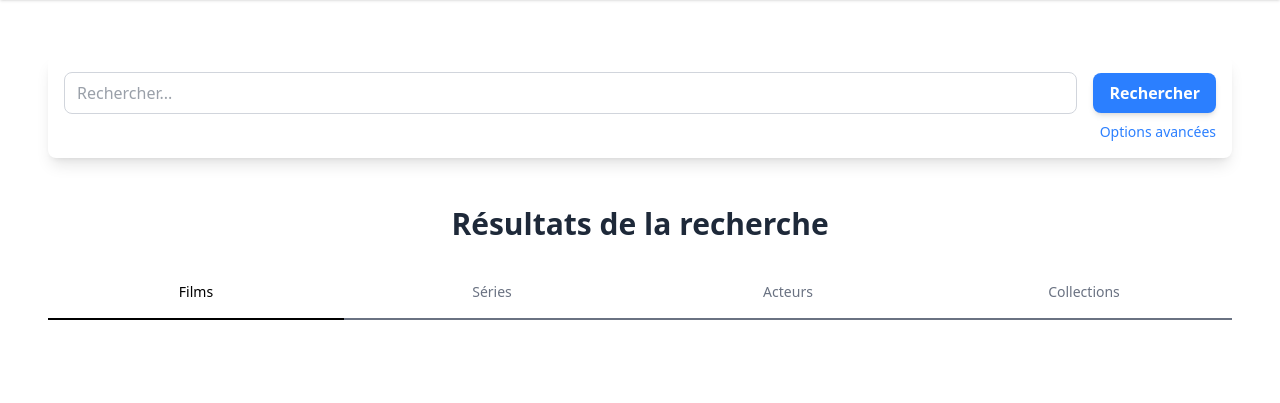
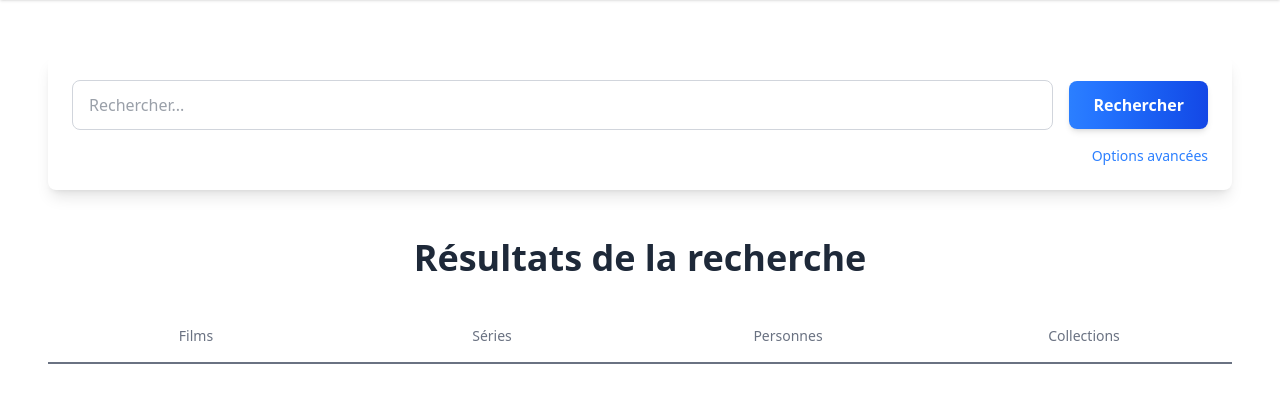
Before and after one commit to adriendeval/mywatchguide, a PHP site: template templates/search.html.twig in a window 1280 px wide. Shown: the part 112-515 px from the top of the page. Run offline with PHP 8.4, Linux system fonts and the light colour scheme; the template is opened without the code that fills it: most values are stand-ins (such as "Sample title", 1, 10 or a date in 2020); some libraries are stand-ins or nearby versions.

Commit message:
Modifications mineures

```diff
--- a/src/Sendmail.php
+++ b/src/Sendmail.php
@@ -35,7 +35,7 @@ class Sendmail
             $this->mail->Subject = $subject;
             $this->mail->Body = $body;
             $this->mail->send();
-            $this->log->info("Email sent to $to with subject: $subject");
+            $this->log->info("Email envoyé : $subject");
         } catch (\Exception $e) {
             $this->log->error("Email could not be sent. Mailer Error: {$this->mail->ErrorInfo}");
         }
--- a/templates/search.html.twig
+++ b/templates/search.html.twig
@@ -2,37 +2,32 @@
 
 {% block body %}
 
-	<div
-		class="container mx-auto px-4 py-8">
+<div class="container mx-auto px-4 py-8">
     <!-- Section de recherche compacte -->
-		<form action="search.php" method="post" class="bg-white shadow-lg rounded-lg p-4 mb-8">
-			<div class="flex items-center justify-between">
-				<input type="text" name="search_term" id="search_term" required class="flex-grow border border-gray-300 rounded-lg py-2 px-3 text-gray-700 focus:outline-none focus:ring-2 focus:ring-blue-500" placeholder="Rechercher..." value="{{ search_term|default('') }}">
+    <form action="search.php" method="post" class="bg-white shadow-lg rounded-lg p-6 mb-8">
+        <div class="flex flex-col sm:flex-row items-center justify-between gap-4">
+            <input type="text" name="search_term" id="search_term" required
+                class="flex-grow border border-gray-300 rounded-lg py-3 px-4 text-gray-700 focus:outline-none focus:ring-2 focus:ring-blue-500"
+                placeholder="Rechercher..." value="{{ search_term|default('') }}">
 
-				<button type="submit" class="ml-4 bg-blue-500 hover:bg-blue-700 text-white font-bold py-2 px-4 rounded-lg shadow-md focus:outline-none focus:ring-2 focus:ring-blue-500">
+            <button type="submit"
+                class="bg-gradient-to-r from-blue-500 to-blue-700 hover:from-blue-600 hover:to-blue-800 text-white font-bold py-3 px-6 rounded-lg shadow-md focus:outline-none focus:ring-2 focus:ring-blue-500 transition duration-300">
                 Rechercher
             </button>
         </div>
-			<div class="mt-2 text-right">
-				<a href="#" class="text-sm text-blue-500 hover:underline flex items-center justify-end" onclick="toggleAdvancedOptions(event)">
+        <div class="mt-4 text-right">
+            <a href="#" class="text-sm text-blue-500 hover:underline flex items-center justify-end"
+                onclick="toggleAdvancedOptions(event)">
                 <span>Options avancées</span>
             </a>
         </div>
-			<div id="advanced-options" class="hidden mt-4 bg-gray-100 p-4 rounded-lg shadow-inner">
-				<div
-					class="grid grid-cols-1 sm:grid-cols-2 gap-4">
-					{# <div>
-									<label for="genre" class="block text-sm font-medium text-gray-700">Genre</label>
-										<select id="genre" name="genre" class="mt-1 block w-full border border-gray-300 rounded-lg py-2 px-3 text-gray-700 focus:outline-none focus:ring-2 focus:ring-blue-500">
-										<option value="">Sélectionner un genre</option>
-										{% for genre in genres %}
-										<option value="{{ genre.id }}">{{ genre.name }}</option>
-										{% endfor %}
-										</select>
-										</div> #}
+        <div id="advanced-options" class="hidden mt-6 bg-gray-100 p-6 rounded-lg shadow-inner">
+            <div class="grid grid-cols-1 sm:grid-cols-2 gap-6">
                 <div>
                     <label for="release_year" class="block text-sm font-medium text-gray-700">Année de sortie</label>
-						<input type="number" id="release_year" name="release_year" class="mt-1 block w-full border border-gray-300 rounded-lg py-2 px-3 text-gray-700 focus:outline-none focus:ring-2 focus:ring-blue-500" placeholder="Ex: 2023">
+                    <input type="number" id="release_year" name="release_year"
+                        class="mt-2 block w-full border border-gray-300 rounded-lg py-3 px-4 text-gray-700 focus:outline-none focus:ring-2 focus:ring-blue-500"
+                        placeholder="Ex: 2023">
                 </div>
             </div>
         </div>
@@ -46,153 +41,114 @@ advancedOptions.classList.toggle('hidden');
     </form>
 
     <!-- Barre d'onglets responsive -->
-		<h2 class="text-3xl font-semibold text-gray-800 mt-12 mb-6 text-center">Résultats de la recherche</h2>
+    <h2 class="text-4xl font-bold text-gray-800 mt-12 mb-8 text-center">Résultats de la recherche</h2>
 
     {% if results is not empty %}
     <div>
         <div class="border-b border-gray-200">
             <nav class="flex flex-wrap -mb-px justify-center" id="tabs">
-						<button data-tab="movie" class="tab-button flex-1 text-center text-grey-500 hover:text-gray-700 hover:border-gray-300 whitespace-nowrap py-4 px-1 border-b-2 font-medium text-sm" aria-current="page">
-							Films
+                {% set tabs = {'movie': 'Films', 'tv': 'Séries', 'person': 'Personnes', 'collection': 'Collections'} %}
+                {% for tab, label in tabs %}
+                <button data-tab="{{ tab }}"
+                    class="tab-button flex-1 text-center text-gray-500 hover:text-blue-600 hover:border-blue-500 whitespace-nowrap py-4 px-6 border-b-2 font-medium text-sm transition duration-300">
+                    {{ label }}
                 </button>
-						<button data-tab="tv" class="tab-button flex-1 text-center text-gray-500 hover:text-gray-700 hover:border-gray-300 whitespace-nowrap py-4 px-1 border-b-2 font-medium text-sm" aria-current="page">
-							Séries
-						</button>
-						<button data-tab="person" class="tab-button flex-1 text-center text-gray-500 hover:text-gray-700 hover:border-gray-300 whitespace-nowrap py-4 px-1 border-b-2 font-medium text-sm" aria-current="page">
-							Acteurs
-						</button>
-						<button data-tab="collection" class="tab-button flex-1 text-center text-gray-500 hover:text-gray-700 hover:border-gray-300 whitespace-nowrap py-4 px-1 border-b-2 font-medium text-sm">
-							Collections
-						</button>
+                {% endfor %}
             </nav>
         </div>
 
-				<div id="tab-contents">
+        <div id="tab-contents" class="mt-8">
             {% for type, items in results %}
             <div id="tab-{{ type }}" class="tab-content {% if type != 'movie' %}hidden{% endif %}">
                 {% if items is not empty %}
-								<div class="grid grid-cols-1 sm:grid-cols-2 lg:grid-cols-3 xl:grid-cols-4 gap-6 mt-6">
+                <div class="grid grid-cols-1 sm:grid-cols-2 lg:grid-cols-3 xl:grid-cols-4 gap-6">
                     {% for item in items %}
-										<div class="bg-white shadow-md rounded-lg overflow-hidden">
-											{% if type == 'movie' %}
-												<!-- Section Films -->
-												<div class="relative h-40 bg-gray-200 flex items-center justify-center">
-													{% if item.backdrop_path %}
-														<img src="https://image.tmdb.org/t/p/w500{{ item.backdrop_path }}" alt="{{ item.title }}" class="object-cover w-full h-full">
-													{% else %}
-														<span class="text-gray-500">Image indisponible</span>
-													{% endif %}
-												</div>
-												<div class="p-4">
-													<h3 class="text-lg font-semibold text-gray-900 mb-2">{{ item.title }}</h3>
-													<p
-														class="text-sm text-gray-600">
-														{# Affiche l’année (4 premiers caractères) ou 'Date inconnue' #}
-														{% set releaseYear = item.release_date|default('0000')|slice(0,4) %}
-														{{ releaseYear == '0000' ? 'Date inconnue' : releaseYear }}
-
-														{# Affiche le status si la date de sortie est dans le futur #}
-														{% if item.status and item.release_date and item.release_date > "now"|date("Y-m-d") %}
-															-
-															<span class="text-red-500">{{ item.status }}</span>
-														{% endif %}
-													</p>
-													<p class="text-sm text-gray-600">
-														Note :
-														{{ item.vote_average|default(0)|round(1) }}/10
-													</p>
-												</div>
-
-											{% elseif type == 'tv' %}
-												<!-- Section Séries -->
-												<div class="relative h-40 bg-gray-200 flex items-center justify-center">
-													{% if item.backdrop_path %}
-														<img src="https://image.tmdb.org/t/p/w500{{ item.backdrop_path }}" alt="{{ item.name }}" class="object-cover w-full h-full">
-													{% else %}
-														<span class="text-gray-500">Image indisponible</span>
-													{% endif %}
-												</div>
-												<div class="p-4">
-													<h3 class="text-lg font-semibold text-gray-900 mb-2">{{ item.name }}</h3>
-													<p class="text-sm text-gray-600">
-														{% set firstAirYear = item.first_air_date|default('0000')|slice(0,4) %}
-														{{ firstAirYear == '0000' ? 'Date inconnue' : firstAirYear }}
-														-
-														<span class="text-blue-500">{{ item.status }}</span>
-													</p>
-													<p class="text-sm text-gray-600">
-														Note :
-														{{ item.vote_average|default(0)|round(1) }}/10
-													</p>
-												</div>
-
-											{% elseif type == 'person' %}
-												<!-- Section Acteurs -->
-												<div class="relative h-40 bg-gray-200 flex items-center justify-center">
-													{% if item.profile_path %}
+                    <div class="bg-white shadow-lg rounded-lg overflow-hidden hover:shadow-xl transition duration-300">
+                        <div class="relative h-48 bg-gray-200 flex items-center justify-center">
+                            {% if type in ['movie', 'tv', 'collection'] and item.backdrop_path %}
+                                <img src="https://image.tmdb.org/t/p/w500{{ item.backdrop_path }}" alt="{{ item.title ?? item.name }}" class="object-cover w-full h-full">
+                            {% elseif type == 'person' and item.profile_path %}
                                 <img src="https://image.tmdb.org/t/p/w500{{ item.profile_path }}" alt="{{ item.name }}" class="object-cover w-full h-full">
                             {% else %}
                                 <span class="text-gray-500">Image indisponible</span>
                             {% endif %}
+
+                            {# Badges d'infos en overlay #}
+                            {% if type == 'movie' %}
+                                <div class="absolute top-0 left-0 m-2 bg-blue-500 text-white text-xs font-bold py-1 px-2 rounded">
+                                    {{ item.release_date|default('Date inconnue')|slice(0,4) }}
                                 </div>
-												<div class="p-4">
-													<h3 class="text-lg font-semibold text-gray-900 mb-2">{{ item.name }}</h3>
-													<p class="text-sm text-gray-600">
-														Célèbre pour :
-														{% if item.known_for is not empty %}
-															{{ item.known_for|map(i => i.title ?? i.name)|join(', ') }}
-														{% else %}
-															Non spécifié
-														{% endif %}
-													</p>
+                                <div class="absolute top-0 right-0 m-2 bg-green-500 text-white text-xs font-bold py-1 px-2 rounded">
+                                    {{ item.vote_average|default(0)|round(1) }}/10
                                 </div>
-
+                            {% elseif type == 'tv' %}
+                                <div class="absolute top-0 left-0 m-2 bg-blue-500 text-white text-xs font-bold py-1 px-2 rounded">
+                                    {{ item.first_air_date|default('Date inconnue')|slice(0,4) }}
+                                </div>
+                                <div class="absolute top-0 right-0 m-2 bg-green-500 text-white text-xs font-bold py-1 px-2 rounded">
+                                    {{ item.vote_average|default(0)|round(1) }}/10
+                                </div>
+                            {% elseif type == 'person' %}
+                                <div class="absolute top-0 left-0 m-2 bg-blue-500 text-white text-xs font-bold py-1 px-2 rounded">
+                                    Âge : {{ item.age|default('N/A') }}
+                                </div>
                             {% elseif type == 'collection' %}
-												<!-- Section Collections -->
-												<div class="relative h-40 bg-gray-200 flex items-center justify-center">
-													{% if item.backdrop_path %}
-														<img src="https://image.tmdb.org/t/p/w500{{ item.backdrop_path }}" alt="{{ item.name }}" class="object-cover w-full h-full">
-													{% else %}
-														<span class="text-gray-500">Image indisponible</span>
+                                <div class="absolute top-0 left-0 m-2 bg-blue-500 text-white text-xs font-bold py-1 px-2 rounded">
+                                    Déb: {{ item.first_air_date|default('N/A')|slice(0,4) }}
+                                </div>
+                                <div class="absolute top-0 right-0 m-2 bg-green-500 text-white text-xs font-bold py-1 px-2 rounded">
+                                    Fin: {{ item.last_air_date|default('N/A')|slice(0,4) }}
+                                </div>
                             {% endif %}
                         </div>
-												<div class="p-4">
-													<h3 class="text-lg font-semibold text-gray-900 mb-2">{{ item.name }}</h3>
+                        <div class="p-6">
+                            <h3 class="text-lg font-semibold text-gray-900 mb-2">{{ item.title ?? item.name }}</h3>
+                            {% if type == 'movie' or type == 'tv' %}
+                                <p class="text-sm text-gray-600">
+                                    {{ item.overview|default('Aucun synopsis disponible')|slice(0,100) ~ '...' }}
+                                </p>
+                            {% elseif type == 'person' %}
+                                <p class="text-sm text-gray-600">
+                                    Célèbre pour : {{ item.known_for|map(i => i.title ?? i.name)|join(', ')|default('Non spécifié') }}
+                                </p>
+                            {% elseif type == 'collection' %}
                                 <p class="text-sm text-gray-600">
                                     {{ item.overview|default('Aucune description disponible')|slice(0, 100) ~ '...' }}
                                 </p>
-												</div>
+                            {% endif %}
+                            {# Pour films et séries, la note est déjà en overlay #}
+                            {% if type != 'movie' and type != 'tv' %}
+                                <p class="text-sm text-gray-600 mt-2">
+                                    Note : {{ item.vote_average|default(0)|round(1) }}/10
+                                </p>
                             {% endif %}
                         </div>
-										{# Fin de la carte #}
+                    </div>
                     {% endfor %}
                 </div>
-								{# Fin de la grille #}
                 {% else %}
                 <p class="text-center text-gray-500 mt-8">Aucun résultat. Relancez votre recherche.</p>
                 {% endif %}
             </div>
-						{# Fin du contenu d'onglet #}
             {% endfor %}
         </div>
-				{# Fin de #tab-contents #}
     </div>
     {% else %}
     <p class="text-center text-gray-500 mt-8">Aucun résultat. Essayez un autre terme de recherche.</p>
     {% endif %}
 </div>
+
 <script>
     const tabs = document.querySelectorAll('.tab-button');
     const contents = document.querySelectorAll('.tab-content');
     tabs.forEach(tab => {
-tab.addEventListener('click', () => { // Retire la classe active de tous les onglets
+        tab.addEventListener('click', () => {
             tabs.forEach(t => t.classList.remove('text-blue-600', 'border-blue-500'));
-// Ajoute la classe active à l'onglet cliqué
             tab.classList.add('text-blue-600', 'border-blue-500');
-// Cache tous les contenus, puis affiche le bon
             contents.forEach(content => content.classList.add('hidden'));
             document.getElementById('tab-' + tab.dataset.tab).classList.remove('hidden');
         });
     });
 </script>
+
 {% endblock %}
```
Also changed, not shown: search_results.php (added, +57 -0 lines), 1 other file. Lines whose indentation alone changed are shown as unchanged.
